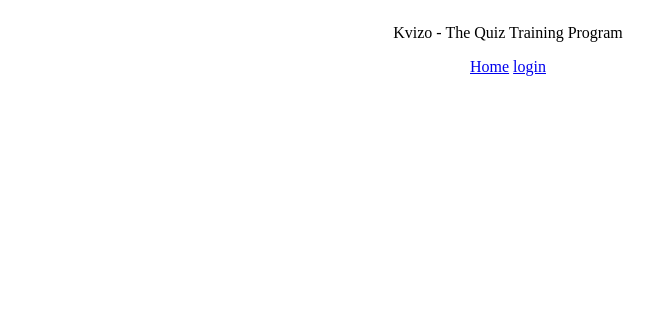
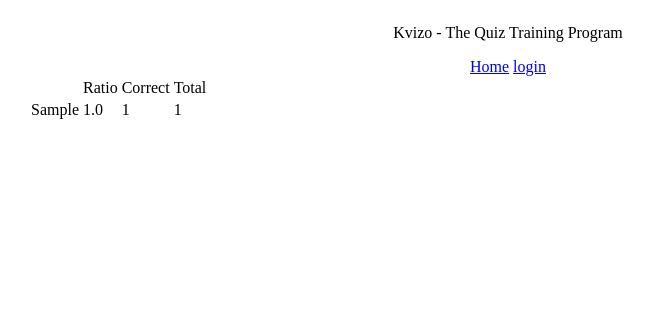
Before and after one commit to CarlColglazier/kvizo, a Django app: page / in a window 1280 px wide. Shown: the top 336 px of the page, without its empty margins (132-785 px from the left). Run offline with Django 3.2, Linux system fonts and the light colour scheme; tables that the repository leaves empty hold one stand-in row (values such as "Sample post").

Commit message:
Show results summary on the home page.

```diff
--- a/quiz/models.py
+++ b/quiz/models.py
@@ -1,6 +1,5 @@
 from django.db import models
 from django.contrib.auth.models import User
-
 
 class Trivia(models.Model):
     """
--- a/quiz/templates/home.html
+++ b/quiz/templates/home.html
@@ -1,24 +1,10 @@
-<!doctype html>
+{% extends 'base.html' %}
 
-<html lang="en">
-<head>
-  <meta charset="utf-8">
-
-  <title>Kvizo</title>
-  <meta name="description" content="Kvizo - The Quiz Training Program">
-  <meta name="author" content="Carl Colglazier">
-
-  <link rel="stylesheet" href="/static/css/styles.css?v=1.0">
-
-</head>
-
-<body>
-  <div class="container">
-    <header>Kvizo - The Quiz Training Program</header>
-    <nav>
-      <ul><li><a href="/">Home</a></li></ul>
-    </nav>
-  </div>
-  <!--<script src="js/scripts.js"></script>-->
-</body>
-</html>
+{% block content %}
+<table><tbody>
+    <th><td>Ratio</td><td>Correct</td><td>Total</td></th>
+    {% for r in stats %}
+    <tr><td>{{r.category}}</td><td>{{r.ratio}}</td><td>{{r.correct}}</td><td>{{r.total}}</td></tr>
+    {% endfor %}
+</tbody></table>
+{% endblock %}
--- a/quiz/views.py
+++ b/quiz/views.py
@@ -3,6 +3,7 @@ from django.shortcuts import render, redirect
 from django.contrib.auth.decorators import login_required
 from quiz.models import Trivia, QuestionAndAnswer, Response
 from random import randint
+from django.db.models import Count
 
 def result(request):
     """
@@ -77,5 +78,30 @@ def index(request):
     """
     Home page.
     """
-    context = {}
-    return render(request, 'base.html', context)
+    res_all = [x['trivia_id'] for x in Response.objects.values('trivia_id')]
+    all = Trivia.objects.filter(pk__in=res_all).values('category').annotate(count=Count('category'))
+    res_cor = [x['trivia_id'] for x in Response.objects.filter(points__gt=0).values('trivia_id')]
+    cor = Trivia.objects.filter(pk__in=res_cor).values('category').annotate(count=Count('category'))
+    correct = {}
+    ratios = {}
+    totals = {}
+    r_list = []
+    for o in cor:
+        correct[o['category']] = o['count']
+    for o in all:
+        c = 0
+        if o['category'] in correct:
+            c = correct[o['category']]
+            ratios[o['category']] = 1.0 * correct[o['category']] / o['count']
+        else:
+            ratios[o['category']] = 0.0
+        r_list.append({
+            "category": o['category'],
+            "ratio": ratios[o['category']],
+            "correct": c,
+            "total": o['count']})
+    context = {
+        "stats": sorted(r_list, key=lambda x: x['ratio'], reverse=True)
+    }
+    print(context)
+    return render(request, 'home.html', context)
```
